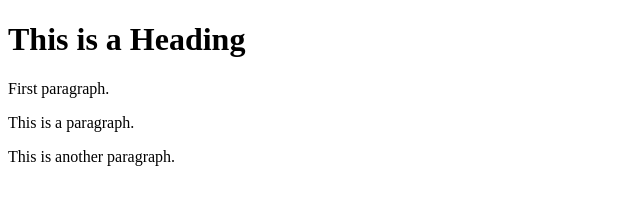
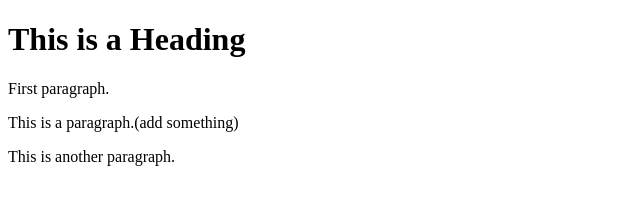
Before and after one commit to ryanh0428/learning-git, a plain HTML site: page index.html in a window 1280 px wide. Shown: the whole page, without its empty margins (0-640 px from the left). Drawn offline with Linux system fonts and the light colour scheme.

Commit message:
add a para without adding comment on heading

```diff
--- a/index.html
+++ b/index.html
@@ -6,7 +6,7 @@
 <body>
   <h1>This is a Heading</h1>
   <p>First paragraph.</p>
-  <p>This is a paragraph.</p>
+  <p>This is a paragraph.(add something)</p>
   <p>This is another paragraph. </p>
 </body>
 </html>
```
